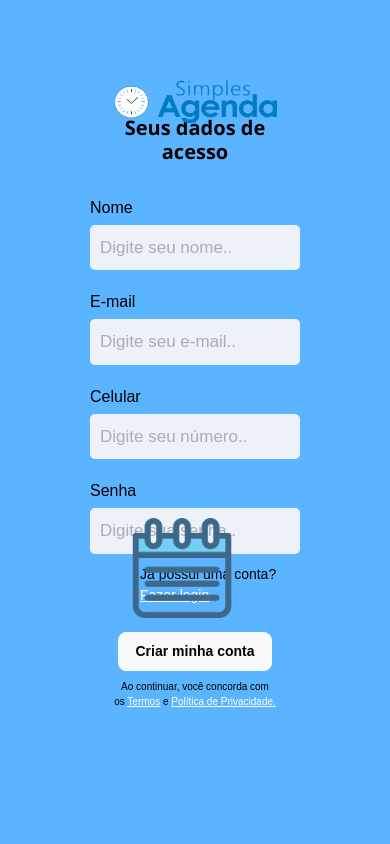
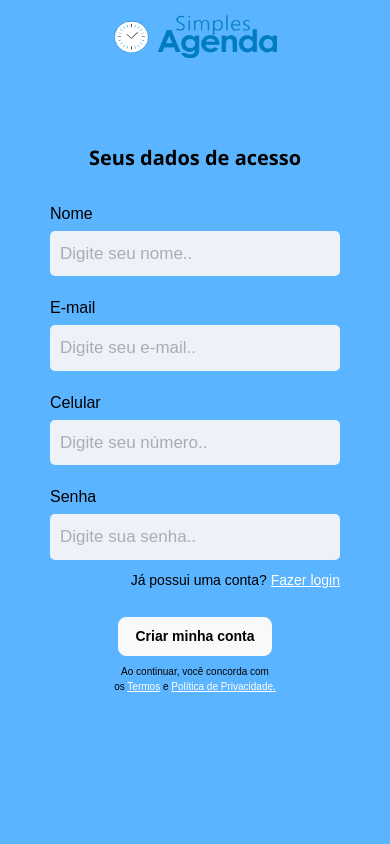
Before and after one commit to diegomartinsoliveira/simples-agenda, a PHP site: page /pages/cadastro/index.php in a window 390 px wide. Run offline with PHP 8.4, Linux system fonts and the light colour scheme.

Commit message:
refactor: Ajustes layout

```diff
--- a/assets/css/style.css
+++ b/assets/css/style.css
@@ -34,6 +34,14 @@ textarea {
   display: none;
 }
 
+.texto-entrar {
+  color:#000000;
+  text-align: center;
+  font-weight: 600;
+  font-size: 24px;
+  font-family:'Segoe UI', Tahoma, Geneva, Verdana, sans-serif;
+}
+
 .cabecalho {
   background-color: #00C2FF;
   height: 100%;
@@ -48,7 +56,8 @@ textarea {
   font-family: Arial, Helvetica, sans-serif;
 }
 
-.container-login {
+.container-login,
+.container-cadastro {
   position: relative;
   width: 100%;
   height: 100vh;
@@ -268,6 +277,7 @@ textarea {
 .tem-conta {
   position: relative;
   top: -10px;
+  padding-left: 20px;
 }
 
 .content-box .form-box .remember a{
@@ -303,25 +313,71 @@ textarea {
   .img-box{
       display: none;
   }
+  .content-box .form-box .remember a{
+    color: #ffffff;
+    padding-left: 76%;
+    margin: -15px;
+  }
   .container-login .content-box{
       width: 100%;
   }
   .container-login .content-box .form-box{
       width: 100%;
-      padding: 40px;
       background: #5bb4ff;
       margin: 50px;
   }
   .container-login .content-box .form-box h3{
       margin: 30px 0 10px;
   }
+  .container-cadastro .content-box{
+    width: 100%;
+  }
+.container-cadastro .content-box .form-box{
+    width: 100%;
+    background: #5bb4ff;
+    margin: 135px;
+    padding-top: 15px;
 }
+.container-cadastro .content-box .form-box h3{
+    margin: 30px 0 10px;
+    }
+
+  .bg-entrar {
+  background-color: #5bb4ff;
+  border-top-left-radius: 0px;
+  border-bottom-left-radius: 0px;
+    }
+
+    .img-logo-desativada {
+      width: 163px;
+      height: 43px;
+      display: block !important;
+      position: absolute;
+      top: 45px !important;
+  }
+
+  .img-agenda-desativada {
+      width: 100px;
+      height: 100px;
+      display: block !important;
+      position: absolute;
+      top: 501px;
+  }
+
+}
+
+
 @media (max-width:450px) {
   .container-login .content-box .form-box .remember{
       flex-wrap: wrap;
   }
+
+  .container-cadastro .content-box .form-box .remember-cadastro{
+    flex-wrap: wrap;
+}
+
   .container-login .content-box .form-box .remember a{
-      padding-left: 60px;
+      padding-left: 205px;
       font-size: 12px;
   }
   .content-box .form-box .input-box p {
@@ -353,16 +409,15 @@ textarea {
       display: block !important;
       position: absolute;
       top: 518px;
-      margin-left: 42px;
   }
 
-  .texto-entrar {
-      color:#000000;
-      text-align: center;
-      font-weight: 600;
-      font-size: 24px;
-      font-family:'Segoe UI', Tahoma, Geneva, Verdana, sans-serif;
-  }
+  .img-logo-desativada-cadastro {
+    width: 163px;
+    height: 43px;
+    display: block !important;
+    position: absolute;
+    top: 15px;
+}
 
   .img-box {
       width: 50%;
@@ -371,4 +426,10 @@ textarea {
       padding: 20px;
   }
 
+  .container-cadastro .content-box .form-box{
+    width: 100%;
+    background: #5bb4ff;
+    margin: 50px;
 }
+
+}
--- a/pages/cadastro/index.php
+++ b/pages/cadastro/index.php
@@ -12,7 +12,7 @@
 </head>
 
 <body>
-    <div class="container-login">
+    <div class="container-cadastro">
         <div class="img-box">
             <center>
                 <div class="icone-logo">
@@ -31,7 +31,8 @@
             </center>
         </div>
         <div class="content-box bg-entrar">
-            <img style="display: none;" class="img-logo-desativada" src="../../assets/img/logo.png">
+            <img style="display: none;" class="img-logo-desativada-cadastro" src="../../assets/img/logo.png">
+            <img style="display:none;" class="img-agenda-desativada-cadastro" src="../../assets/img/agenda.png">
             <div class="form-box">
                 <h4 class="titulo-entrar">Seus dados de acesso</h4>
                 <br>
@@ -70,7 +71,6 @@
                        <p class="first-text">Ao continuar, você concorda com</p>
                         <p>os <a class="second-text" href="#">Termos</a> e <a class="second-text" href="#">Política de Privacidade.</a></p>
                     </div>
-                    <img style="display:none;" class="img-agenda-desativada" src="../../assets/img/agenda.png">
                 </form>
             </div>
         </div>
--- a/pages/login/index.php
+++ b/pages/login/index.php
@@ -29,6 +29,7 @@
         </div>
         <div class="content-box bg-entrar">
             <img style="display: none;" class="img-logo-desativada" src="../../assets/img/logo.png">
+            <img style="display:none;" class="img-agenda-desativada" src="../../assets/img/agenda.png">
             <div class="form-box">
                 <h4 class="titulo-entrar">Entre na sua conta</h4>
                 <br>
@@ -56,7 +57,6 @@
                     <div class="input-box sem-conta">
                        <p>Ainda não possui uma conta? <a href="#">Criar conta</a></p>
                     </div>
-                    <img style="display:none;" class="img-agenda-desativada" src="../../assets/img/agenda.png">
                 </form>
             </div>
         </div>
```
